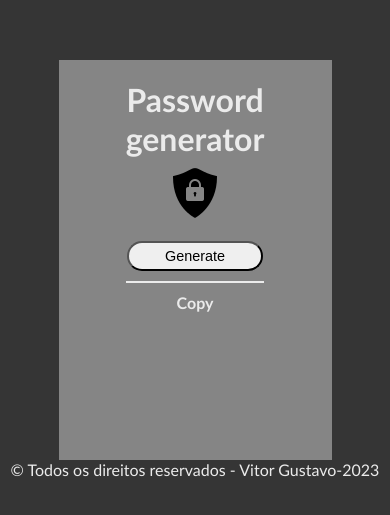
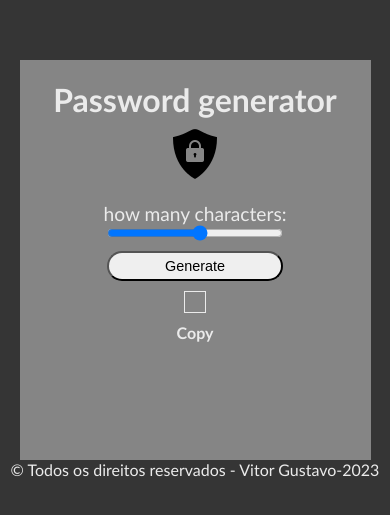
Before and after one commit to VitorGusttt/Gerador-de-senha, a plain HTML site: page index.html in a window 390 px wide. Shown: the part 153-668 px from the top of the page. Drawn offline with Linux system fonts and the light colour scheme.

Commit message:
Add input range and limit characters

```diff
--- a/css/responsive.css
+++ b/css/responsive.css
@@ -4,15 +4,11 @@
     }
 }
 
-@media (max-width: 600px){
-    nav{
-        height: 300px;
-    }
-}
+
 
 @media (max-width: 400px){
     nav{
         height: 400px;
-        width: 70%;
+        width: 90%;
     }
 }
--- a/css/style.css
+++ b/css/style.css
@@ -24,7 +24,7 @@ nav{
     background: var(--bg-box);
     display: flex;
     flex-direction: column;
-    height: 260px;
+    height: fit-content;
     width: 30%;
 }
 
@@ -37,6 +37,22 @@ header h1 {
     color: var(--text);
     margin: 10px;
     font-size: 2em;
+}
+
+#conteudo #inputRange{
+    display: flex;
+    flex-direction: column;
+    align-items: center;
+    margin-top: 10px;
+}
+
+#conteudo #inputRange #rangeElementos{
+    width: 50%;
+}
+
+#conteudo #inputRange #spanValue{
+    color: var(--text);
+    font-size: 1.2em;
 }
 
 #conteudo button{
@@ -57,8 +73,9 @@ header h1 {
 #conteudo #textoSenha{
     text-align: center;
     color: var(--text);
-    border: var(--text) 1px solid;
-    width: 50%;
+    border: var(--text) 1px  solid;
+    padding: 10px;
+    width: fit-content;
     margin: 10px auto;
 }
 
@@ -68,8 +85,11 @@ header h1 {
     text-align: center;
     transition: ease-in-out 0.4s;
     color: var(--text);
+    margin: 10px;
 
 }
+
+
 
 #conteudo #btnCopy:hover{
     font-size: 1.3em;
--- a/index.html
+++ b/index.html
@@ -17,6 +17,10 @@
             </header>
 
             <div id="conteudo">
+                <div id="inputRange">
+                    <span id="spanValue">how many characters:</span>
+                    <input type="range" name="numElementos" id="rangeElementos" min="5" max="20">
+                </div>
                 <button id="gerarSenha">Generate</button>
                 <h4 id="textoSenha"></h4>
                 <h4 id="btnCopy">Copy</h4>
--- a/js/apps.js
+++ b/js/apps.js
@@ -2,27 +2,34 @@
 const btnGerarSenha = document.querySelector("#gerarSenha");
 const textoSenha = document.querySelector("#textoSenha");
 const btnCopy = document.querySelector("#btnCopy");
+const rangeValue = document.querySelector("#rangeElementos");
+const spanValue = document.querySelector("#spanValue");
+
+
+//aqui eu mudo os valores do span com base no range
+rangeValue.addEventListener("input", () =>{
+    spanValue.innerHTML = `${rangeValue.value}`
+})
+
 
 //fazer uma funcao que faz senhas utilizando minusculos maiusculas @# e numeros
-let charset = "abcdefghijklmnopqrstuvwxyzABCDEFGHIJKLMNOPQRSTUVWXYS123456789!@#$";
-
+let charset = "abcdefghijklmnopqrstuvwxyzABCDEFGHIJKLMNOPQRSTUVWXYS123456789!@#$&*";
 function gerarSenha() {
     let senhaGerada ="";
 
-    for (i = 0 ; i < 10; i++){
+    for (i = 0 ; i < rangeValue.value; i++){
         senhaGerada += charset.charAt(Math.floor(Math.random() * charset.length))
     }
     textoSenha.innerHTML = senhaGerada
 };
 
 
+
 //funcao que copia para a area de transferencia
 function copiar () {
     let copysenha = document.querySelector('#textoSenha')
     navigator.clipboard.writeText(copysenha.innerHTML)
-    alert("copied password")
-
-
+    alert(`copied password: ${copysenha.innerHTML}`)
 };
 
 //escuta o click e raliza funcao
```
